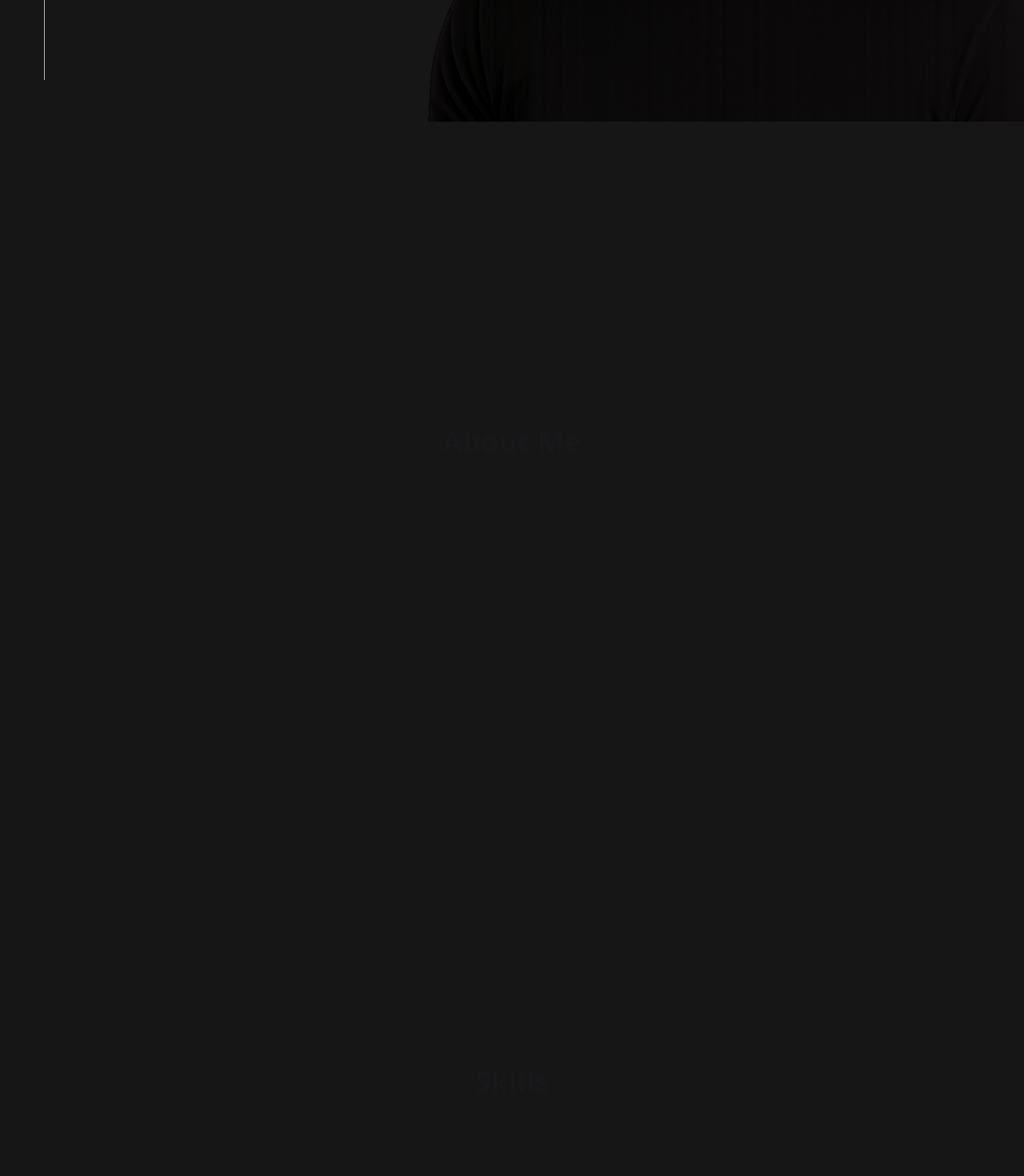
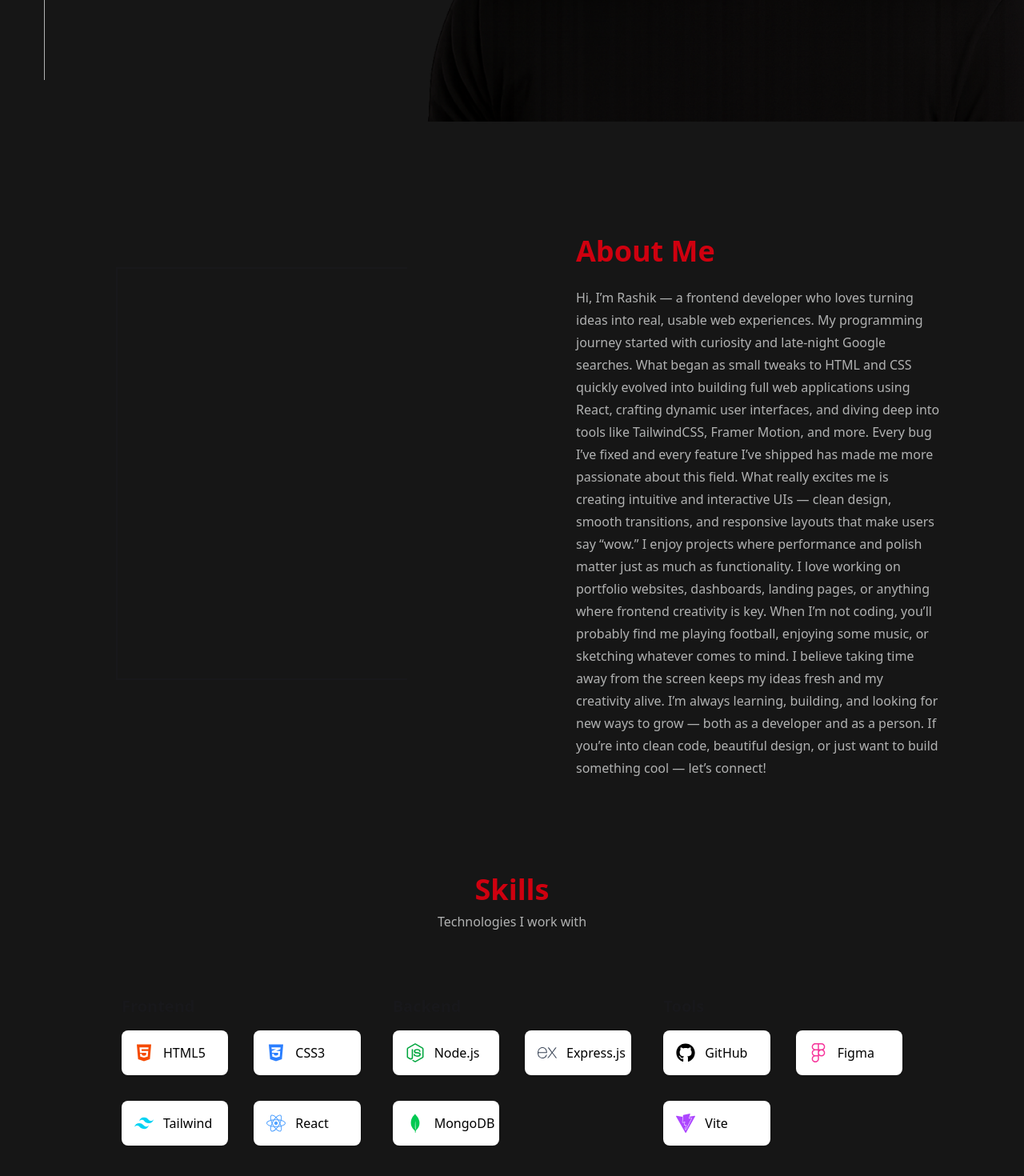
Before and after one commit to rashikdev/Portfolio, a React (Vite) app: page / in a window 1280 px wide. Shown: the part 648-2118 px from the top of the page at 80% size. Built offline with nearby package versions, Linux system fonts and the light colour scheme.

Commit message:
added about me and skill section and made it responsiv

```diff
--- a/src/MainLayout/MainLayout.jsx
+++ b/src/MainLayout/MainLayout.jsx
@@ -2,6 +2,8 @@ import React from "react";
 import Navbar from "../components/Navbar";
 import Home from "../sections/Home";
 import { FaGithub, FaFacebookF, FaTwitter } from "react-icons/fa";
+import About from "../sections/About";
+import Skills from "../sections/Skills";
 
 const MainLayout = () => {
   return (
@@ -26,14 +28,21 @@ const MainLayout = () => {
         </div>
         <div className="bg-secondary h-50 w-[1px]"></div>
       </div>
-      <section id="about" className="h-screen flex items-center justify-center">
-        <h1 className="text-4xl font-bold">About Me</h1>
+
+      {/* about */}
+      <section
+        id="about"
+        className="h-[60vh] md:h-screen flex items-center justify-center"
+      >
+        <About />
       </section>
+
+      {/* skills */}
       <section
         id="skills"
-        className="h-screen flex items-center justify-center"
+        className="md:h-[70vh] flex items-center justify-center lg:pt-30"
       >
-        <h1 className="text-4xl font-bold">Skills</h1>
+        <Skills />
       </section>
       <section
         id="projects"
--- a/src/sections/About.jsx
+++ b/src/sections/About.jsx
@@ -1,9 +1,47 @@
-import React from 'react';
+import React from "react";
 
 const About = () => {
   return (
-    <div>
-      <h2>About</h2>
+    <div className="lg:w-11/12 p-3 mx-auto h-fit  md:h-[700px] flex md:mt-20">
+      <div className="flex-1 p-20 hidden lg:block">
+        <div className="w-[80%] h-full border-t-2 border-l-2 border-b-2">
+          <img src="" alt="" />
+        </div>
+      </div>
+      <div className="flex-1 md:p-10">
+        <h2 className="text-4xl font-bold text-primary">About Me</h2>
+        <p className="mt-6 hidden text-secondary md:block leading-8 lg:leading-7">
+          Hi, I’m Rashik — a frontend developer who loves turning ideas into
+          real, usable web experiences. My programming journey started with
+          curiosity and late-night Google searches. What began as small tweaks
+          to HTML and CSS quickly evolved into building full web applications
+          using React, crafting dynamic user interfaces, and diving deep into
+          tools like TailwindCSS, Framer Motion, and more. Every bug I’ve fixed
+          and every feature I’ve shipped has made me more passionate about this
+          field. What really excites me is creating intuitive and interactive
+          UIs — clean design, smooth transitions, and responsive layouts that
+          make users say “wow.” I enjoy projects where performance and polish
+          matter just as much as functionality. I love working on portfolio
+          websites, dashboards, landing pages, or anything where frontend
+          creativity is key. When I’m not coding, you’ll probably find me
+          playing football, enjoying some music, or sketching whatever comes to
+          mind. I believe taking time away from the screen keeps my ideas fresh
+          and my creativity alive. I’m always learning, building, and looking
+          for new ways to grow — both as a developer and as a person. If you’re
+          into clean code, beautiful design, or just want to build something
+          cool — let’s connect!
+        </p>
+        <p className="mt-6 md:hidden text-secondary">
+          Hi, I’m Rashik — a frontend developer who loves building clean,
+          responsive, and interactive web interfaces. My journey started with
+          curiosity and grew into a passion for crafting smooth user experiences
+          using tools like React and TailwindCSS. I enjoy working on projects
+          that blend design with performance, like portfolios, dashboards, and
+          landing pages. Outside of coding, I’m into football, music, and
+          sometimes sketching. I believe creativity off-screen fuels better
+          ideas on-screen. Always learning, always building — that’s me.
+        </p>
+      </div>
     </div>
   );
 };
--- /dev/null
+++ b/src/sections/Skills.jsx
@@ -0,0 +1,66 @@
+import {
+  FaHtml5,
+  FaCss3Alt,
+  FaReact,
+  FaNodeJs,
+  FaGithub,
+} from "react-icons/fa";
+import {
+  SiTailwindcss,
+  SiMongodb,
+  SiExpress,
+  SiVite,
+  SiFigma,
+} from "react-icons/si";
+
+const skills = {
+  Frontend: [
+    { name: "HTML5", icon: <FaHtml5 className="text-orange-600" /> },
+    { name: "CSS3", icon: <FaCss3Alt className="text-blue-500" /> },
+    { name: "Tailwind", icon: <SiTailwindcss className="text-cyan-400" /> },
+    { name: "React", icon: <FaReact className="text-blue-400" /> },
+  ],
+  Backend: [
+    { name: "Node.js", icon: <FaNodeJs className="text-green-600" /> },
+    { name: "Express.js", icon: <SiExpress className="text-gray-700" /> },
+    { name: "MongoDB", icon: <SiMongodb className="text-green-500" /> },
+  ],
+  Tools: [
+    { name: "GitHub", icon: <FaGithub className="text-black" /> },
+    { name: "Figma", icon: <SiFigma className="text-pink-500" /> },
+    { name: "Vite", icon: <SiVite className="text-purple-500" /> },
+  ],
+};
+
+const Skills = () => {
+  return (
+    <div className="md:h-[50vh]">
+      <div className="text-center mb-20">
+        <h2 className="text-4xl font-bold text-primary">Skills</h2>
+        <p className="text-secondary mt-2">Technologies I work with</p>
+      </div>
+      <div className="max-w-5xl mx-auto grid md:grid-cols-2 lg:grid-cols-3 gap-10 px-6">
+        {Object.entries(skills).map(([category, items]) => (
+          <div key={category}>
+            <h3 className="text-xl font-semibold mb-4">{category}</h3>
+            <div className="grid grid-cols-2 gap-8">
+              {items.map((skill, idx) => (
+                <div
+                  key={idx}
+                  className="flex items-center gap-3 bg-white p-4 rounded-lg shadow hover:shadow-md transition"
+                >
+                  <span className="text-2xl">{skill.icon}</span>
+                  <span className="text-black font-medium">
+                    {skill.name}
+                  </span>
+                </div>
+              ))}
+            </div>
+          </div>
+        ))}
+      </div>
+    </div>
+  );
+};
+
+export default Skills;
```
